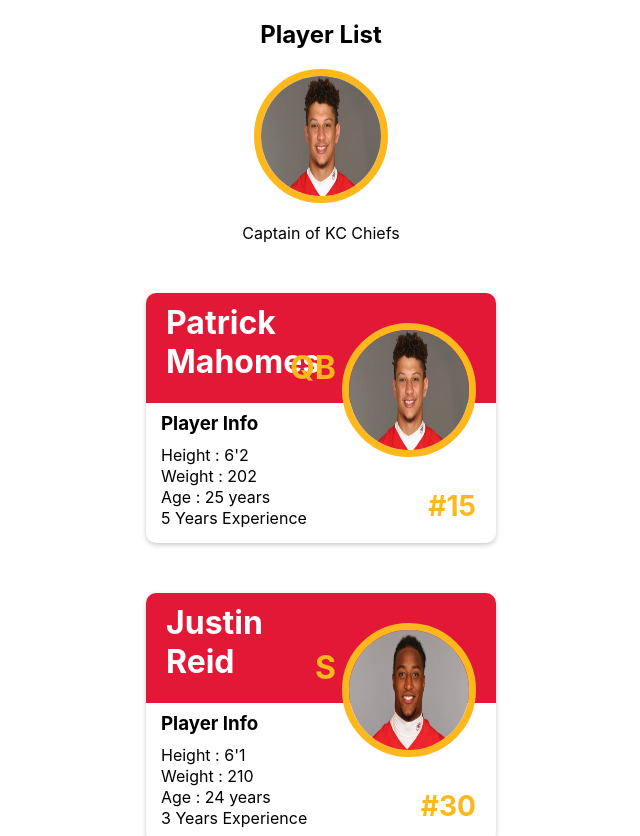
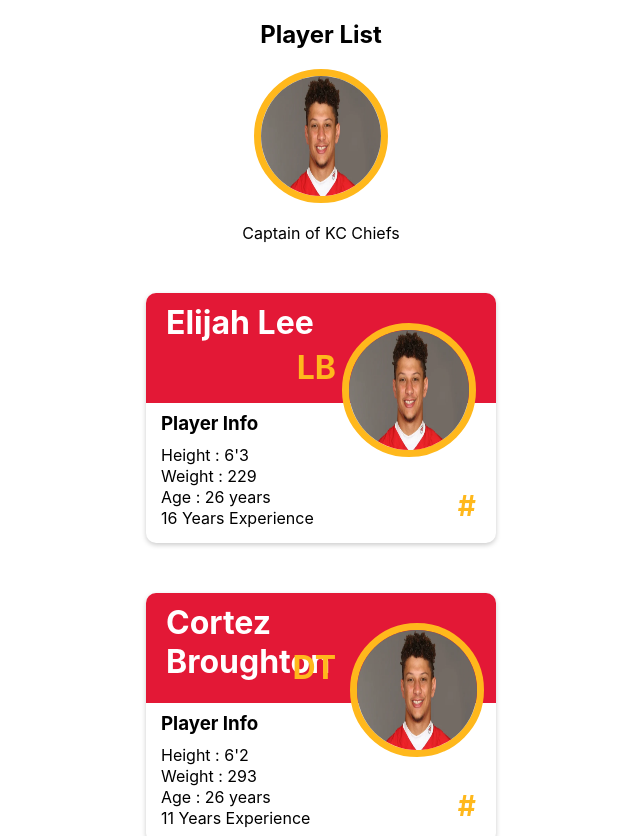
Before and after one commit to 7daytheory/chiefs_roster, a React (Create React App) app: page / in a window 1280 px wide. Shown: the top 836 px of the page, without its empty margins (319-959 px from the left). Built offline with nearby package versions, Linux system fonts and the light colour scheme; the HTML template or start-up script is replaced by a standard one.

Commit message:
Mapped through chiefs json file to get all Chiefs players

```diff
--- a/src/components/Card/Card.jsx
+++ b/src/components/Card/Card.jsx
@@ -5,16 +5,16 @@
     return (
       <div className="card">
         <div className="top">
-        <h2 className="name">{props.name}</h2>
+        <h2 className="name">{props.name} {props.lastName}</h2>
         <p className="position">{props.position}</p>
           <Avatar
           url={props.url}
-          alt={props.name}
+          alt={props.LastName}
           />
         </div>
         <div className="bottom">
         <h3 className="info">Player Info</h3>
-        <p className="height">Height : {props.height}</p>
+        <p className="height">Height : {props.heightFeet}'{props.heightInches}</p>
         <p className="weight">Weight : {props.weight}</p>
         <p className="age">Age : {props.age} years</p>
         <p className="exp">{props.exp} Years Experience</p>
--- a/src/components/Players/Players.jsx
+++ b/src/components/Players/Players.jsx
@@ -3,30 +3,52 @@
 import patrickMahomes from '../../images/patrickMahomes.webp';
 import justinReid from '../../images/justinReid.webp';
 
+import chiefs from '../../chiefs.js';
+
+function createCard(chiefs) {
+  return (
+    <Card
+    key={chiefs.PlayerID}
+    url={patrickMahomes}
+    name={chiefs.FirstName}
+    lastName={chiefs.LastName}
+    position={chiefs.Position}
+    num={chiefs.Number}
+    exp={chiefs.Experience}
+    age={chiefs.Age}
+    heightFeet={chiefs.HeightFeet}
+    heightInches={chiefs.HeightInches}
+    weight={chiefs.Weight}
+  />
+);
+}
+
 function Players() {
   return (
     <div>
-        <Card
-          url={patrickMahomes}
-          name="Patrick Mahomes"
-          position="QB"
-          num="15"
-          exp="5"
-          age="25"
-          height="6'2"
-          weight="202"
-          />
-
-        <Card
-          url={justinReid}
-          name="Justin Reid"
-          position="S"
-          num="30"
-          exp="3"
-          age="24"
-          height="6'1"
-          weight="210"
-          />
+    {chiefs.map(createCard)}
+        {// <Card
+        //   url={patrickMahomes}
+        //   name="Patrick Mahomes"
+        //   position="QB"
+        //   num="15"
+        //   exp="5"
+        //   age="25"
+        //   height="6'2"
+        //   weight="202"
+        //   />
+        //
+        // <Card
+        //   url={justinReid}
+        //   name="Justin Reid"
+        //   position="S"
+        //   num="30"
+        //   exp="3"
+        //   age="24"
+        //   height="6'1"
+        //   weight="210"
+        //   />
+      }
     </div>
   );
 }
```
